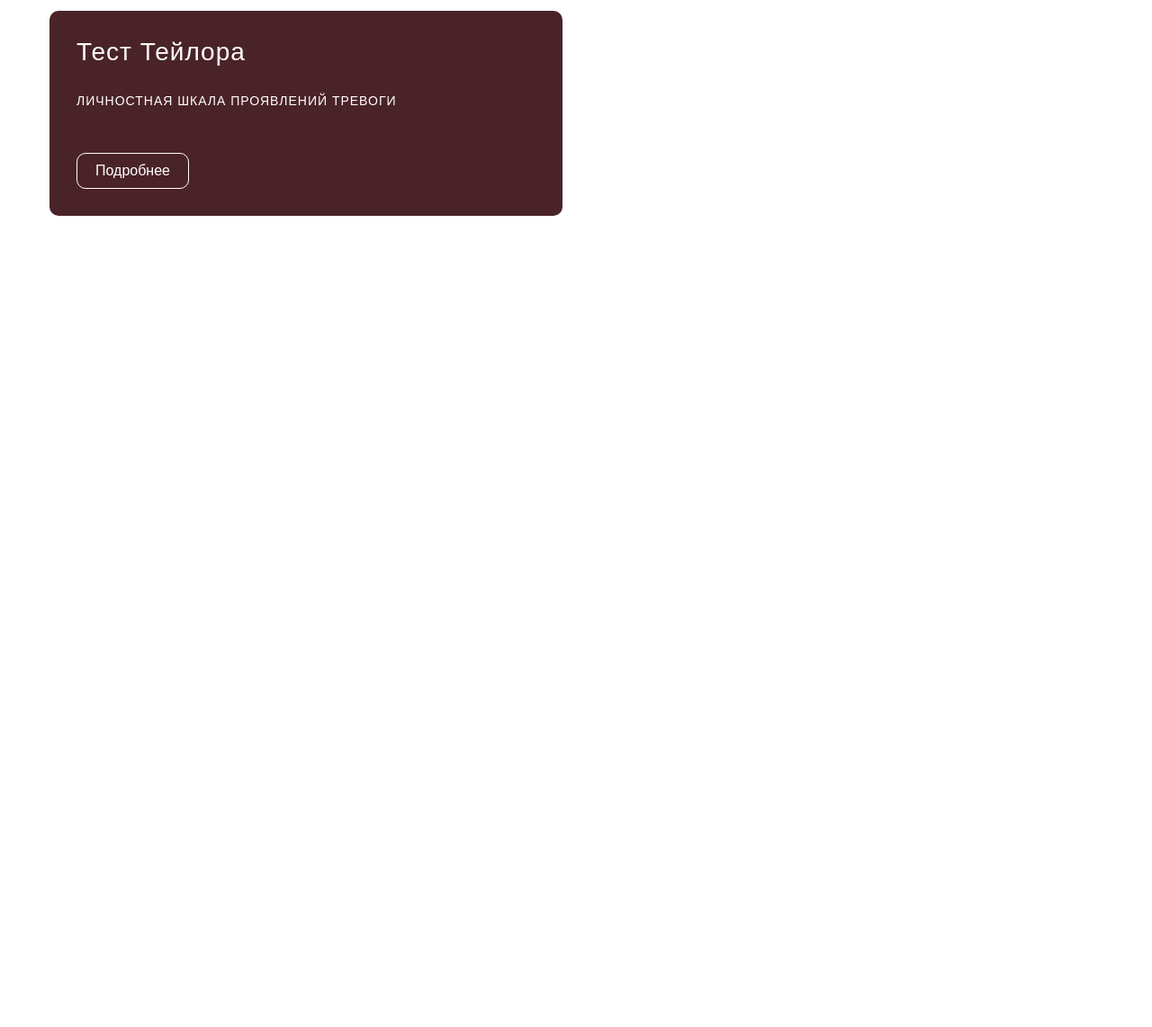
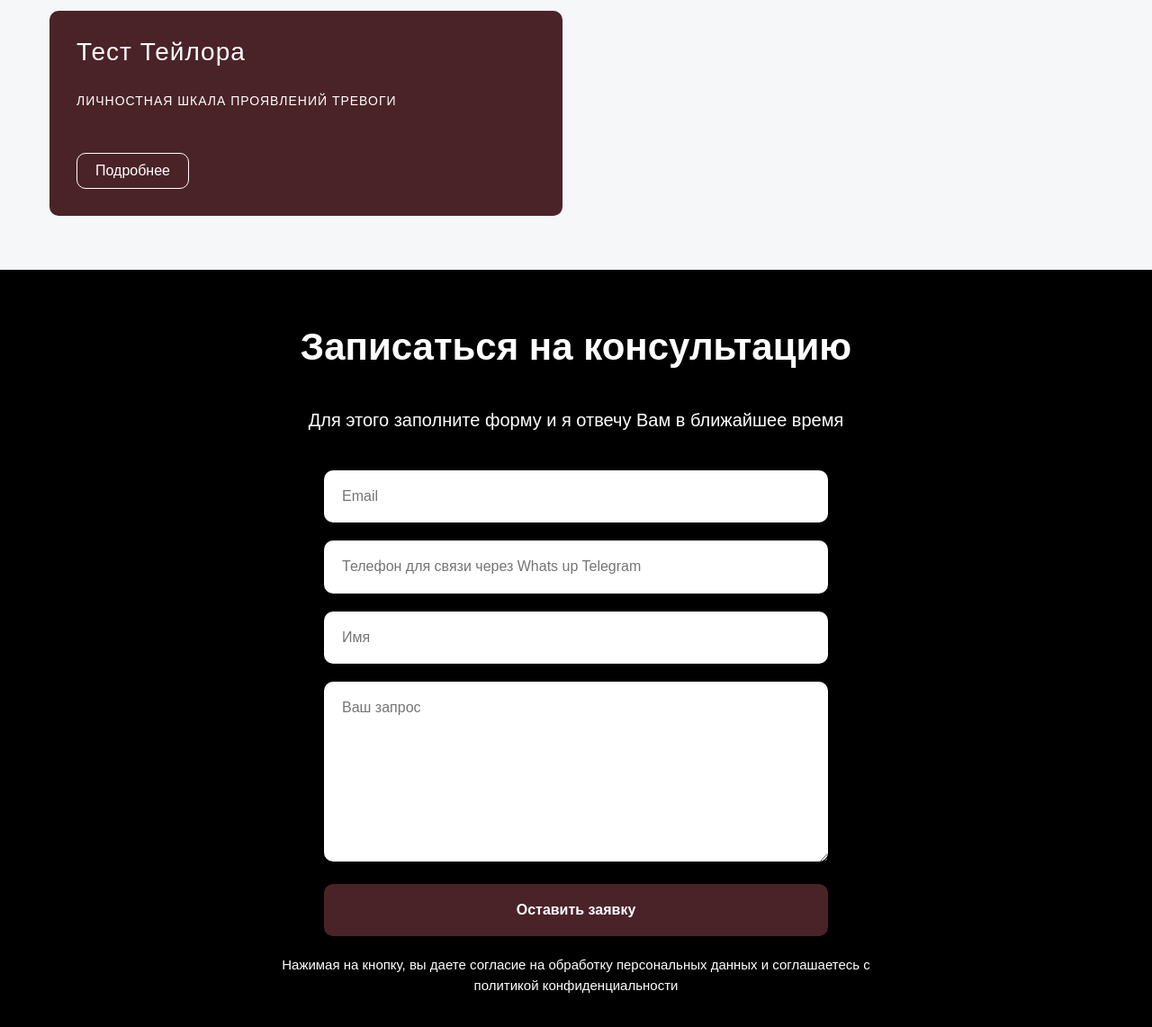
Before and after one commit to tagir-cyber/sony-abr, a plain HTML site: page index.html in a window 1280 px wide. Shown: the part 2151-3293 px from the top of the page at 90% size. Before the commit the page ends 2451 px from the top, so only its background shows below. Drawn offline with Linux system fonts and the light colour scheme.

Commit message:
Добавил форму

```diff
--- a/css/style.css
+++ b/css/style.css
@@ -36,66 +36,68 @@ button {
     cursor: pointer;
 }
 
-body{
+body {
     font-family: Arial, Helvetica, sans-serif;
+    background-color: var(--body-white);
 }
 
-:root{
+:root {
     --font-color: #4a2328;
     --link-color: #5faee5;
+    --body-white: #f6f7f9;
 }
 
-.container{
+.container {
     max-width: 1200px;
     padding: 0 15px;
     margin: 0 auto;
 }
 
-.header{
+.header {
     background-color: rgba(74, 35, 39, 1);
 }
 
-.header__container{
+.header__container {
     display: flex;
     justify-content: space-between;
 }
 
-.nav{
+.nav {
     display: flex;
     align-items: center;
 }
 
-.nav__list{
+.nav__list {
     display: flex;
     gap: 30px;
 }
 
-.nav__link{
+.nav__link {
     font-size: 20px;
     color: #f6f7f9;
     font-weight: 400;
     text-transform: uppercase;
 }
 
-.nav__link{
+.nav__link {
     white-space: nowrap;
 }
 
-.hero{
+.hero {
     padding: 50px 0;
 }
 
-.hero__container{
+.hero__container {
     display: flex;
 }
 
-.hero__img{
+.hero__img {
     margin-right: 30px;
     object-fit: cover;
     width: calc(50% - 30px/2);
 }
 
-.hero__descr{
+.hero__descr {
     padding-top: 50px;
     max-width: 540px;
     width: calc(50% - 30px/2);
@@ -104,19 +106,20 @@ body{
     font-size: 20px;
 }
 
-.hero__text{
+.hero__text {
     margin: 0;
     margin-bottom: 30px;
 }
-.hero__text:not(:last-child){
+
+.hero__text:not(:last-child) {
     margin-bottom: 30px;
 }
 
-.hero--hello{
+.hero--hello {
     font-weight: 700;
 }
 
-.hero__btn{
+.hero__btn {
     padding: 20px 60px;
     outline: 1px solid rgb(36, 73, 66);
     box-shadow: 0px 0px 10px 0px rgba(0, 0, 0, 0.3);
@@ -127,31 +130,31 @@ body{
     transition: background-color 0.4s ease-in, color 0.4s ease-in;
 }
 
-.hero__container-bottom{
+.hero__container-bottom {
     padding-top: 50px;
 }
 
-.hero__btn:hover{
+.hero__btn:hover {
     background-color: var(--font-color);
     color: #fff;
 }
 
-.hero__inner{
+.hero__inner {
     display: flex;
 }
 
-.hero__block{
+.hero__block {
     min-height: 300px;
     width: calc(100%/2 - 30px/2);
     display: flex;
     margin-right: 30px;
 }
 
-.hero__block:nth-child(2n){
+.hero__block:nth-child(2n) {
     margin-right: 0;
 }
 
-.hero__block::before{
+.hero__block::before {
     content: "";
     display: block;
     width: 90px;
@@ -165,46 +168,46 @@ body{
     background-repeat: no-repeat;
 }
 
-.about-me--image-1::before{
+.about-me--image-1::before {
     background-image: url("../img/about-me-1.jpeg");
 }
 
-.about-me--image-2::before{
+.about-me--image-2::before {
     background-image: url("../img/about-me-2.jpeg");
 }
 
-.hero__about-me{
+.hero__about-me {
     flex-grow: 1;
 }
 
-.hero__block-title{
+.hero__block-title {
     margin: 0;
     margin-bottom: 10px;
     font-weight: 600;
 }
 
-.about-me{
+.about-me {
     /* list-style: inside; */
     padding-left: 15px;
 }
 
-.about-me__item{
+.about-me__item {
     color: #747474;
     line-height: 1.55;
     font-size: 18px;
 }
 
-.about-me__link{
+.about-me__link {
     color: #5faee5;
     text-decoration: underline;
 }
 
-.service{
+.service {
     padding: 60px 0;
     background-color: #244942;
 }
 
-.title-2{
+.title-2 {
     font-size: 38px;
     margin: 0;
     margin-bottom: 40px;
@@ -213,7 +216,7 @@ body{
     text-align: center;
 }
 
-.accordion{
+.accordion {
     margin-bottom: 50px;
 }
 
@@ -228,37 +231,37 @@ body{
     color: var(--font-color);
 }
 
-.accordion__list{
+.accordion__list {
     padding-left: 20px;
     margin: 0;
 }
 
-.link-to-form{
+.link-to-form {
     text-decoration: underline;
     color: var(--link-color);
     padding-left: 28px;
 }
 
-.title-3{
+.title-3 {
     margin-bottom: 20px;
     font-size: 24px;
     font-weight: 500;
     color: #fff;
 }
 
-.cards{
+.cards {
     display: flex;
     gap: 30px;
     flex-wrap: wrap;
 }
 
-.card__item{
+.card__item {
     width: 370px;
     min-height: 200px;
     /* background-color: red; */
 }
 
-.card{
+.card {
     width: 100%;
     height: 100%;
     padding: 30px;
@@ -267,12 +270,12 @@ body{
     background-color: #fff;
 }
 
-.card:hover{
+.card:hover {
     border-radius: 0;
     scale: 1.02;
 }
 
-.card:before{
+.card:before {
     content: "";
     display: block;
     width: 100%;
@@ -282,57 +285,57 @@ body{
     margin-bottom: 20px;
 }
 
-.card__text{
+.card__text {
     margin-bottom: 20px;
     color: #6b7385;
     font-size: 18px;
 }
 
-.card__title{
+.card__title {
     font-size: 24px;
     line-height: 1.45;
     margin-bottom: 10px;
 }
 
-.card__price{
+.card__price {
     display: flex;
     justify-content: space-between;
     align-items: center;
     width: 100%;
 }
 
-.price{
+.price {
     font-weight: 700;
     font-size: 24px;
 }
 
-.card__btn{
+.card__btn {
     font-size: 14px;
     font-weight: 500;
 }
 
-.tests{
+.tests {
     padding: 60px 0;
 }
 
-.tests__title{
+.tests__title {
     color: var(--font-color);
 }
 
-.tests__cards{
+.tests__cards {
     display: flex;
     gap: 30px;
     flex-wrap: wrap;
 }
 
-.tests__item{
+.tests__item {
     width: calc(100%/2 - 30px/2);
     min-height: 200px;
     /* background-color: red; */
     /* outline: 2px solid red; */
 }
 
-.tests__card{
+.tests__card {
     width: 100%;
     height: 100%;
     padding: 30px;
@@ -340,7 +343,7 @@ body{
     background-color: var(--font-color);
 }
 
-.tests__card-title{
+.tests__card-title {
     color: #fff;
     font-size: 28px;
     font-weight: 400;
@@ -349,7 +352,7 @@ body{
     letter-spacing: 1px;
 }
 
-.tests__card-descr{
+.tests__card-descr {
     margin: 0;
     margin-bottom: 50px;
     font-size: 14px;
@@ -359,7 +362,7 @@ body{
     color: #fff;
 }
 
-.button{
+.button {
     display: inline-block;
     padding: 10px 20px;
     border-radius: 10px;
@@ -368,8 +371,80 @@ body{
     transition: background-color 0.3s ease-in, color 0.3s ease-in, border-color 0.3s ease-in;
 }
 
-.button:hover{
+.button:hover {
     background-color: #fff;
     color: var(--font-color);
     border-color: transparent;
 }
+
+.form-block {
+    padding: 60px 0;
+    background-color: #000;
+}
+
+.form-block__title {
+    margin: 0;
+    margin-bottom: 40px;
+    font-size: 42px;
+    line-height: 1.23;
+}
+
+.form-descr{
+    font-size: 20px;
+    line-height: 1.55;
+    color: #fff;
+    margin: 0;
+    margin-bottom: 40px;
+    text-align: center;
+}
+
+.form{
+    max-width: 560px;
+    width: 100%;
+    display: flex;
+    flex-direction: column;
+    margin: 0 auto;
+    margin-bottom: 20px;
+}
+
+.form__label{
+    width: 100%;
+    margin-bottom: 20px;
+}
+
+.form__element{
+    border: none;
+    width: 100%;
+    padding: 20px;
+    border-radius: 10px;
+    min-height: 56px;
+}
+
+.message{
+    min-height: 200px;
+}
+
+.form-btn{
+    width: 100%;
+    background-color: #4a2328;
+    border-radius: 10px;
+    transition: background-color 0.3s ease-in;
+    font-weight: 700;
+    font-size: 16px;
+    color: #fff;
+    padding: 20px;
+}
+
+.form-btn:hover{
+    background-color: #244942;
+}
+
+.form-bottom-text{
+    max-width: 720px;
+    font-size: 15px;
+    line-height: 1.55;
+    color: #fff;
+    margin: 0 auto;
+    text-align: center;
+
+}
--- a/index.html
+++ b/index.html
@@ -211,6 +211,29 @@
                 </ul>
             </div>
         </section>
+        <section class="form-block">
+            <div class="container">
+                <h2 class="title-2 form-block__title">Записаться на консультацию</h2>
+                <p class="form-descr">Для этого заполните форму и я отвечу Вам в ближайшее время</p>
+                <form class="form" action="#">
+                    <label class="form__label" for="">
+                        <input class="form__element" type="email" name="email" placeholder="Email">
+                    </label>
+                    <label class="form__label" for="">
+                        <input class="form__element" type="tel" name="email" placeholder="Телефон для связи через Whats up Telegram">
+                    </label>
+                    <label class="form__label" for="">
+                        <input class="form__element" type="text" name="name" placeholder="Имя">
+                    </label>
+                    <label class="form__label" for="">
+                        <textarea class="message form__element" name="message" id="" placeholder="Ваш запрос"></textarea>
+                    </label>
+
+                    <button class="form-btn" type="submit">Оставить заявку</button>
+                </form>
+                <p class="form-bottom-text">Нажимая на кнопку, вы даете согласие на обработку персональных данных и соглашаетесь c политикой конфиденциальности</p>
+            </div>
+        </section>
     </main>
     <script src="js/accordion/accordion.min.js"></script>
 </body>
```
Also changed, not shown: 1 other file.
